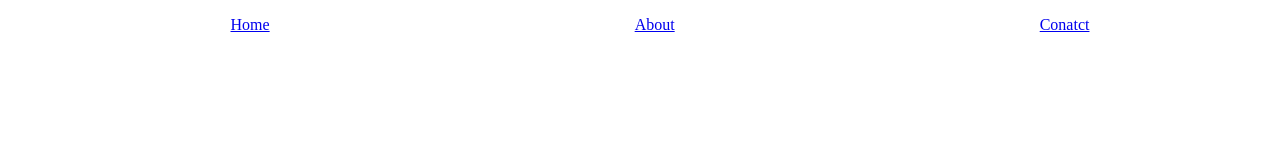
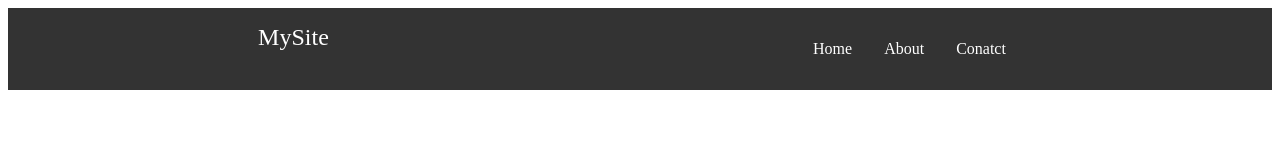
Before and after one commit to GitABU-2006/CSS-CSE11, a plain HTML site: page media.html in a window 1280 px wide. Drawn offline with Linux system fonts and the light colour scheme.

Commit message:
media queries

```diff
--- a/media.html
+++ b/media.html
@@ -15,11 +15,13 @@
 
     </div> -->
     <nav>
-        <ul>
-            <li><a href="#">Home</a></li>
-            <li><a href="#">About</a></li>
-            <li><a href="#">Conatct</a></li>
-        </ul>
+        <div class="logo">MySite</div>
+        <div class="hamburger">3lines</div>
+       <div class="menu">
+            <a href="#">Home</a>
+            <a href="#">About</a>
+            <a href="#">Conatct</a>
+            </div>
     </nav>
 </body>
 </html>
--- a/style.css
+++ b/style.css
@@ -152,12 +152,12 @@ div{
     body{background-color: green;}
 }*/
 
-.box{
+/* .box{
             width: 100%;
             height: 100px;
             background-color: green;
-        }
-@media (min-width:768px){     /*tablet*/
+        } */
+/* @media (min-width:768px){     tablet
     .box{
         background-color: red;
     }
@@ -169,4 +169,49 @@ li{
 nav ul{
     display: flex;
     justify-content: space-around;
+} */
+
+nav{
+    display: flex;
+    justify-content: space-around;
+    align-content: center;
+    background: #333;
+    padding: 1rem;
 }
+.logo{
+    color:#fff;
+    font-size: 1.5rem;
+}
+.menu{
+    display: none;
+    flex-direction: column;
+    background:#444;
+    position: absolute;
+    top: 60px;
+    right: 20px;
+    width: 200px;
+}
+.menu a{
+    color: #fff;
+    padding: 1rem;
+    text-decoration: none;
+    display: block;
+}
+.hamburger{
+    font-size: 2rem;
+    color: #fff;
+    cursor: pointer;
+}
+
+@media(min-width:768px){
+    .menu{
+        display: flex;
+        flex-direction: row;
+        position: static;
+        background: none;
+        width: auto;
+    }
+    .hamburger{
+        display: none;
+    }
+}
```
